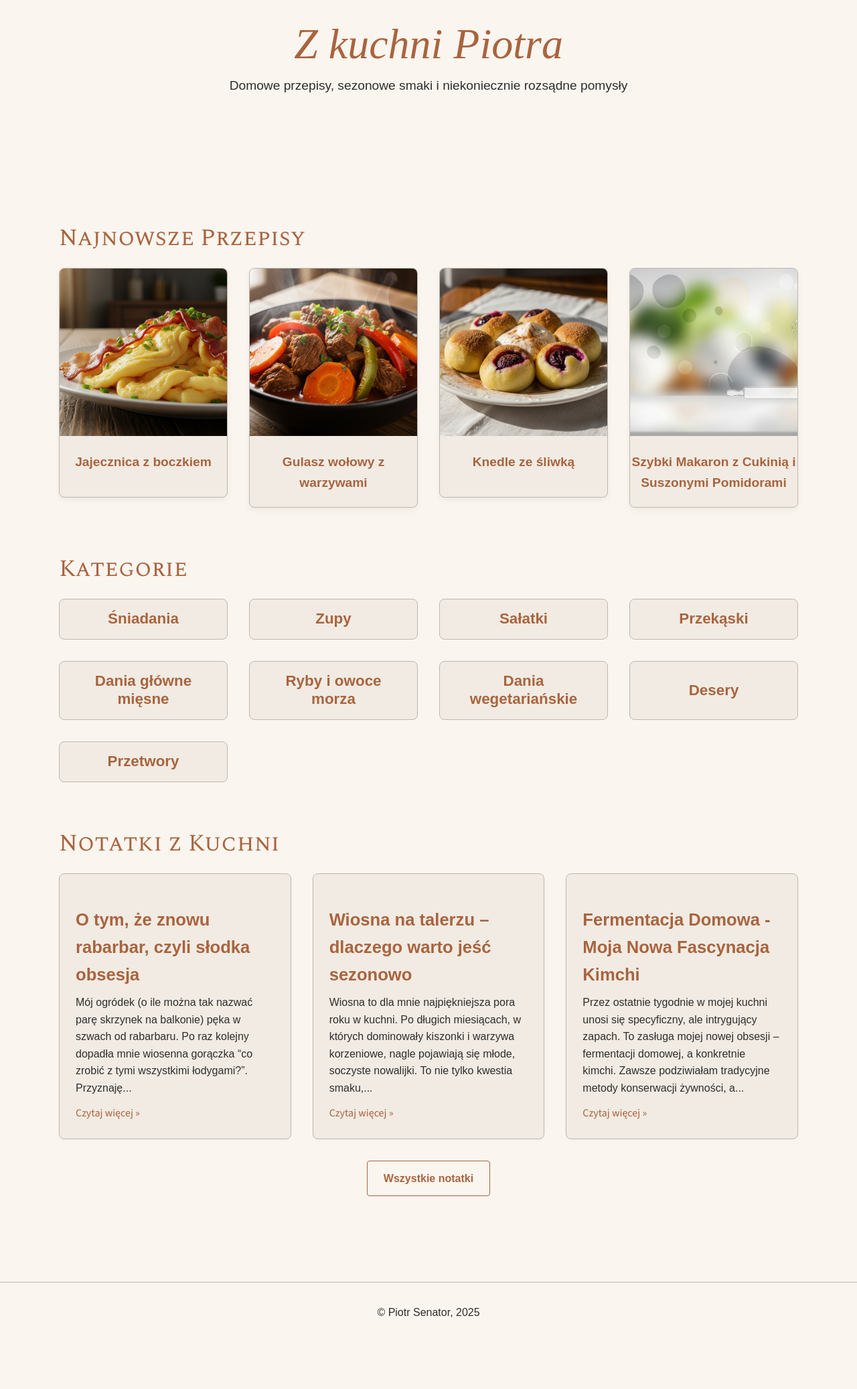
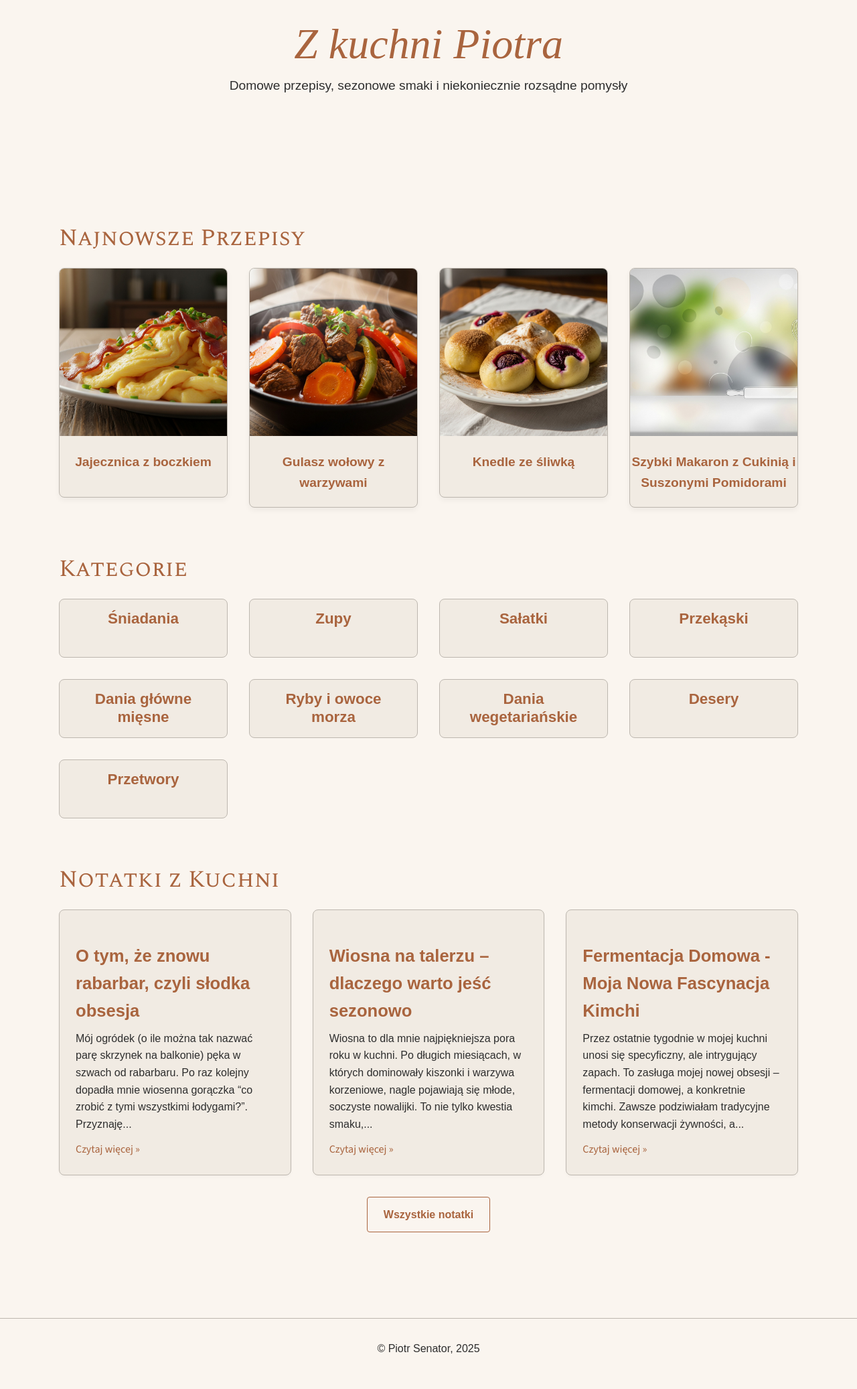
Before and after one commit to piotrsenator/kuchnia, a Jekyll site: the page built from index.html, in a window 1280 px wide. Shown: the whole page at 67% size. Built offline with Jekyll 4.4.1, drawn with Linux system fonts in a browser that asks for light colours; some web fonts are replaced; before the commit the page ends 2021 px from its top, so only the background shows below that.

Commit message:
Update style.css

```diff
--- a/assets/css/style.css
+++ b/assets/css/style.css
@@ -790,20 +790,32 @@
 /* --- 4.3. Sekcje i Komponenty Kategorii --- */
 /* -------------------------------------------------------------------------- */
 
+/* -------------------------------------------------------------------------- */
+/* --- 4.3. Sekcje i Komponenty Kategorii --- */
+/* -------------------------------------------------------------------------- */
+
 /* --- Kafelki kategorii (bez zdjęć) --- */
 .category-card {
     background-color: var(--color-background-accent);
     border: 1px solid var(--color-secondary);
     border-radius: var(--border-radius-md);
-    /* Zmieniony padding, aby zmniejszyć wolne miejsce */
-    padding: var(--spacing-sm) var(--spacing-md); /* Możesz eksperymentować z wartością spacing-sm, np. na spacing-xs lub 0.75rem, jeśli nadal będzie za dużo miejsca */
+    padding: var(--spacing-sm) var(--spacing-md); /* Zachowaj ten padding lub dostosuj, jeśli potrzebujesz więcej/mniej przestrzeni od krawędzi */
     text-align: center;
     transition: background-color 0.3s ease;
-    min-height: auto;
-    display: flex;
-    flex-direction: column;
-    justify-content: center; /* Pionowe wyśrodkowanie */
-    align-items: center; /* Poziome wyśrodkowanie */
+    /* Usunięcie display: flex, flex-direction, justify-content, align-items z .category-card
+       bo będziemy to robić bezpośrednio na tytule.
+       Albo zachowujemy je, jeśli .category-card ma więcej elementów niż tylko tytuł, np. licznik.
+       Jeśli jest tylko tytuł i licznik, to flexbox na .category-card jest OK, a wyśrodkowanie
+       tytułu zrobimy na .category-card-title */
+
+    /* Upewniamy się, że min-height karty jest wystarczająca, jeśli ma ona inne elementy.
+       Jeśli tytuł jest jedynym elementem, to wystarczy min-height na tytule.
+       Zostawmy tu `auto` i skupmy się na tytule, to bardziej elastyczne. */
+    min-height: auto; /* Pozostawiamy auto dla elastyczności, główne wyśrodkowanie będzie na tytule */
+    display: flex; /* Pozostawiamy dla całej karty, jeśli ma więcej elementów */
+    flex-direction: column; /* Pozostawiamy dla całej karty, jeśli ma więcej elementów */
+    justify-content: center; /* Pozostawiamy dla całej karty, jeśli ma więcej elementów - wyśrodkuje jej zawartość */
+    align-items: center; /* Pozostawiamy dla całej karty, jeśli ma więcej elementów */
 }
 
 .category-card:hover {
@@ -816,14 +828,27 @@
     font-weight: var(--font-weight-semibold); /* Source Sans 3 SemiBold */
     font-style: normal;
     font-size: 1.4rem;
-    line-height: 1.2; /* Dodane dla spójnej wysokości linii */
-    margin: 0; /* Upewnij się, że nie ma dodatkowych marginesów, które by to psuły */
+    line-height: 1.2; /* Ważne dla stałej wysokości linii */
+    margin: 0; /* Upewnij się, że nie ma marginesów, które psują wyśrodkowanie */
     transition: color 0.3s ease;
     text-transform: none;
-    /* Usunięte min-height, aby pozwolić na dynamiczne dopasowanie wysokości */
-    /* Usunięte overflow, display, webkit-line-clamp, webkit-box-orient, white-space - nie są już potrzebne, bo tekst będzie elastycznie się dostosowywać */
     text-align: center;
+
+    /* Kluczowe zmiany dla stałej wysokości i wyśrodkowania tekstu */
+    min-height: calc(2 * 1.4rem * 1.2); /* Przywracamy min-height dla 2 linii tekstu (font-size * line-height * liczba linii) */
+    display: flex; /* Włączamy Flexbox dla samego tytułu */
+    align-items: center; /* Wyśrodkowanie pionowe zawartości wewnątrz .category-card-title */
+    justify-content: center; /* Wyśrodkowanie poziome zawartości wewnątrz .category-card-title */
+    flex-grow: 1; /* Pozwala na rozciąganie, jeśli karta ma inne elementy */
+
+    /* Przywracamy obcinanie tekstu, jeśli chcesz, aby zawsze był ograniczony do 2 linii */
+    overflow: hidden;
+    display: -webkit-box;
+    -webkit-line-clamp: 2;
+    -webkit-box-orient: vertical;
+    white-space: normal;
 }
+
 
 .category-card:hover .category-card-title {
     color: var(--color-background-light);
@@ -837,6 +862,7 @@
     font-size: 0.9rem;
     color: var(--color-primary);
     margin-top: var(--spacing-xxs);
+    flex-shrink: 0; /* Zapobiega zmniejszaniu się licznika */
 }
 
 /* -------------------------------------------------------------------------- */
```
